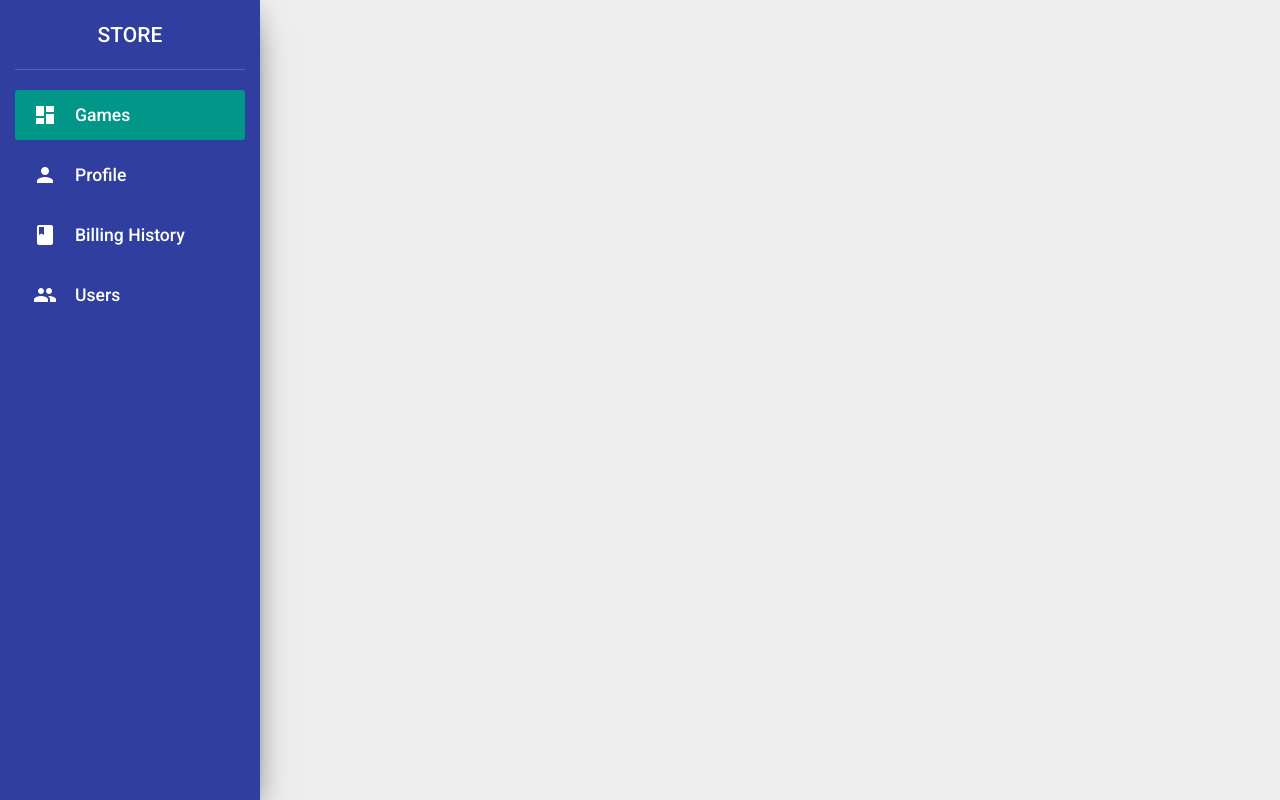
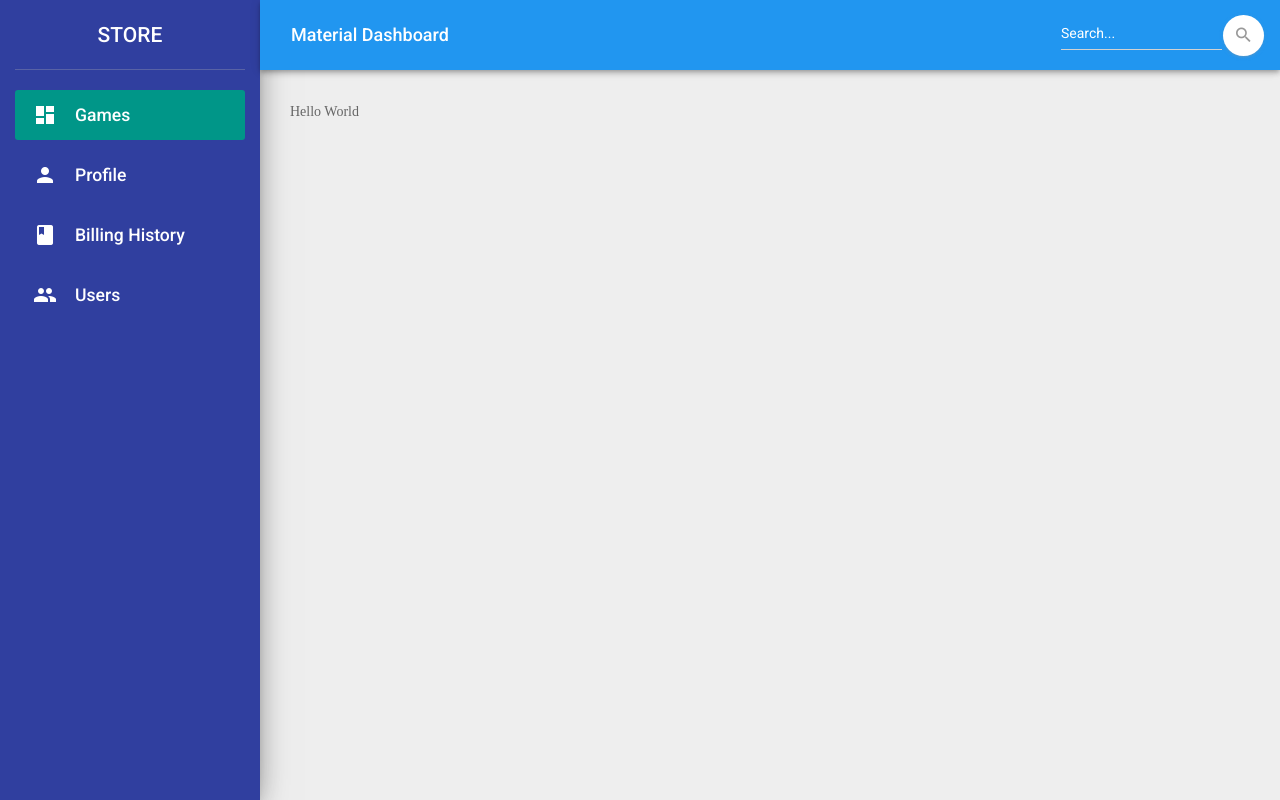
Before and after one commit to AleKiller21/game-shop, a React app: page /games in a window 1280 px wide. Built offline with nearby package versions, Linux system fonts and the light colour scheme; a web font is replaced by a local one.

Commit message:
Set Navbar component

```diff
--- /dev/null
+++ b/src/assets/css/navbar.css
@@ -0,0 +1,20 @@
+.navbar-color {
+    background-color: #2196F0;
+    color: #fff;
+    box-shadow: 0px 2px 4px -1px rgba(0, 0, 0, 0.2), 0px 4px 5px 0px rgba(0, 0, 0, 0.14), 0px 1px 10px 0px rgba(0, 0, 0, 0.12);
+}
+
+.navbar-brand.navbar-title {
+    font-weight: 500;
+    font-family: "Roboto", "Helvetica", "Arial", sans-serif;
+}
+
+.navbar-form input[type='text'] {
+    color: #fff;
+    font-family: "Roboto", "Helvetica", "Arial", sans-serif;
+    font-weight: 500;
+}
+
+.navbar-form input[type='text']::placeholder {
+    color: #fff;
+}
--- a/src/components/Main/Main.js
+++ b/src/components/Main/Main.js
@@ -2,12 +2,20 @@ import React from 'react';
 
 import Switcher from '../Switcher';
 import Sidebar from '../Sidebar/Sidebar';
+import Navbar from '../Navbar/Navbar';
 
 function Main() {
     return (
         <div className='wrapper'>
             <Sidebar />
-            <Switcher />
+            <div className='main-panel'>
+                <Navbar />
+                <div className="content">
+                    <div className="container-fluid">
+                        <Switcher />
+                    </div>
+                </div>
+            </div>
         </div>
     );
 }
--- /dev/null
+++ b/src/components/Navbar/Navbar.js
@@ -0,0 +1,30 @@
+import React, { Component } from 'react';
+
+import '../../assets/css/navbar.css';
+
+class Navbar extends Component {
+    render() {
+        return (
+            <nav className="navbar navbar-expand-lg navbar-color navbar-absolute fixed-top">
+                <div className="container-fluid">
+                    <div className="navbar-wrapper">
+                        <a className="navbar-brand navbar-title" href="#pablo">Material Dashboard</a>
+                    </div>
+                    <div className="collapse navbar-collapse justify-content-end" id="navigation">
+                        <form className="navbar-form">
+                            <div className="input-group no-border">
+                                <input type="text" className="form-control" placeholder="Search..." />
+                                <button type="submit" className="btn btn-white btn-round btn-just-icon">
+                                    <i className="material-icons">search</i>
+                                    <div className="ripple-container"></div>
+                                </button>
+                            </div>
+                        </form>
+                    </div>
+                </div>
+            </nav>
+        );
+    }
+}
+
+export default Navbar;
```
Also changed, not shown: public/css/material-dashboard.css.
